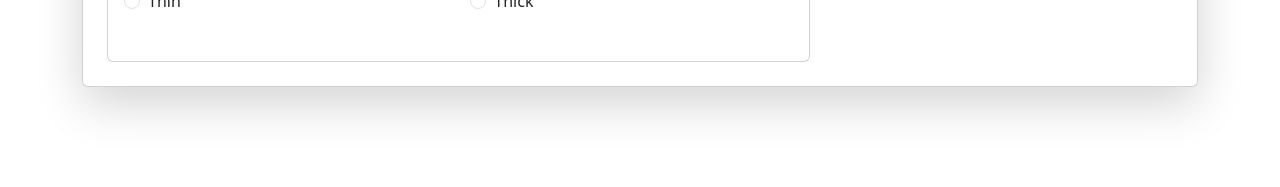
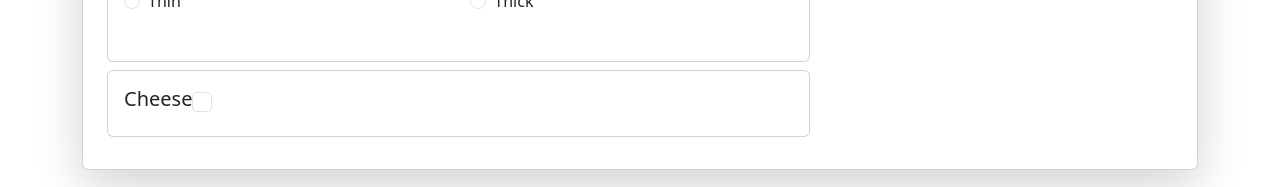
Before and after one commit to TheMoreTheMary-er/spice_up_your_slice, a React (Create React App) app in the folder spiceyourslice/: page / in a window 1280 px wide. Shown: the part 363-550 px from the top of the page. Built offline with nearby package versions, Linux system fonts and the light colour scheme.

Commit message:
Added Cheese

```diff
--- a/spiceyourslice/src/components/Order.js
+++ b/spiceyourslice/src/components/Order.js
@@ -2,7 +2,7 @@ import React from 'react'
 import {Card, Form, Row, Col} from 'react-bootstrap';
  function Order() {
   return <React.Fragment>
-    <Card>
+    <Card>{/* Pizza Sizing */}
     <Card.Body>
         <Card.Title>Size & Crust</Card.Title>
         <Form.Group className="py-3"> {/*Size */}
@@ -74,6 +74,16 @@ import {Card, Form, Row, Col} from 'react-bootstrap';
         </Form.Group>
       </Card.Body>
     </Card>
+
+    <Card className="my-2">
+      <Card.Body>
+        <Card.Title style={{display: "flex"}}>
+        Cheese
+        <Form.Check type="checkbox" className=""id={`default`} />
+        </Card.Title>
+
+        </Card.Body>
+    </Card>
     </React.Fragment>
 }
 
```
